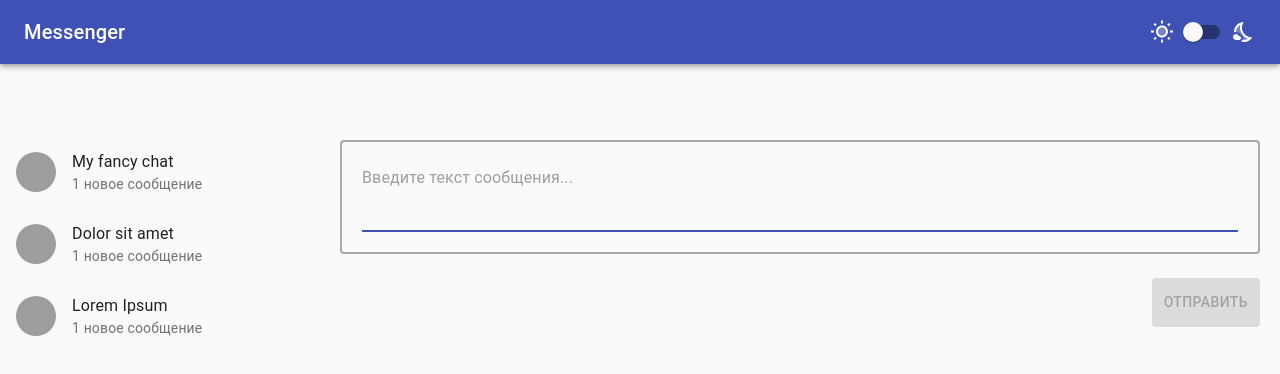
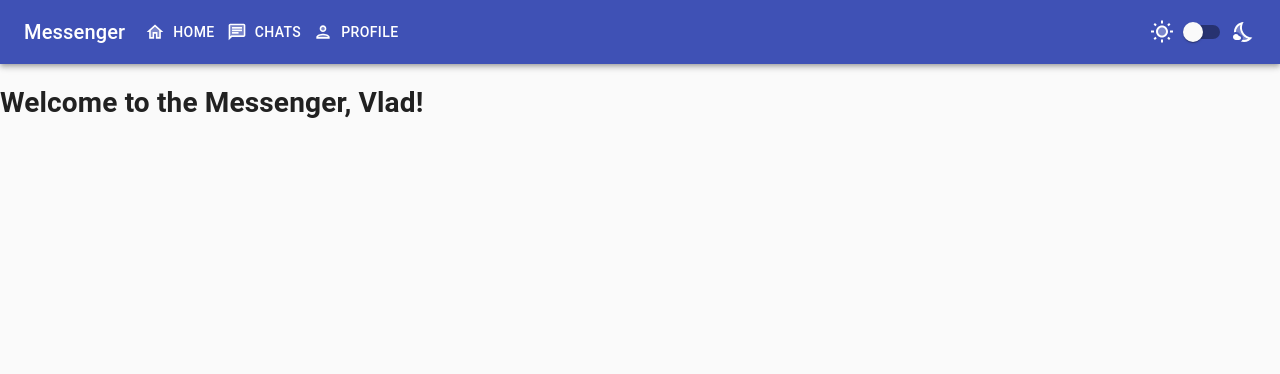
Before and after one commit to workedgitpraktikum/react_gb, a React (Create React App) app: page / in a window 1280 px wide. Shown: the top 374 px of the page. Built offline with nearby package versions, Linux system fonts and the light colour scheme; grey boxes are pictures that could not be loaded.

Commit message:
Задания 1-2
- добавил роутер;
- разбил приложение на основные компоненты;
- настроил ссылки и маршрутизацию

```diff
--- a/package.json
+++ b/package.json
@@ -12,6 +12,7 @@
     "prop-types": "^15.7.2",
     "react": "^17.0.2",
     "react-dom": "^17.0.2",
+    "react-router-dom": "^5.3.0",
     "react-scripts": "4.0.3",
     "web-vitals": "^1.1.2"
   },
--- a/src/App.js
+++ b/src/App.js
@@ -1,10 +1,8 @@
 import { useState } from 'react';
-import { CssBaseline, Grid, createTheme, ThemeProvider } from '@material-ui/core';
+import { CssBaseline, createTheme, ThemeProvider } from '@material-ui/core';
 import Header from './components/Header/Header';
-import ChatList from './components/ChatList/ChatList';
-import { CHAT_LIST } from './const';
-import PropTypes from 'prop-types'
-import MessageBox from './components/MessageBox/MessageBox';
+import { BrowserRouter, Switch, Route } from 'react-router-dom';
+import { navigation } from './navigation';
 
 const initialTheme = createTheme({
   palette: {
@@ -12,7 +10,7 @@ const initialTheme = createTheme({
   }
 });
 
-function App({ user }) {
+function App() {
   const [theme, setTheme] = useState(initialTheme);
 
   //функция переключения темы
@@ -36,28 +34,25 @@ function App({ user }) {
   };
 
   return (
-    <ThemeProvider theme={theme}>
-      <CssBaseline />
-      <Header changeThemeType={changeThemeType}/>
-      <Grid
-        container
-        style={{
-          marginTop: "4rem",
-        }}
-      >
-        <Grid item xs={3}>
-          <ChatList list={CHAT_LIST}/>
-        </Grid>
-        <Grid item xs={9}>
-          <MessageBox user={user}/>
-        </Grid>
-      </Grid>
-    </ThemeProvider>
+    <BrowserRouter>
+      <ThemeProvider theme={theme}>
+        <CssBaseline />
+        <Header changeThemeType={changeThemeType}/>
+        <Switch>
+          {navigation.map(({ title, link, component}) => {
+            return (
+              <Route
+                key={title}
+                exact={link === "/"}
+                path={link}
+                component={component}
+              />
+            )
+          })}
+        </Switch>
+      </ThemeProvider>
+    </BrowserRouter>
   );
 }
 
 export default App;
-
-App.propTypes = {
-  user: PropTypes.string
-}
--- /dev/null
+++ b/src/components/Chats/Chats.js
@@ -0,0 +1,24 @@
+import { Grid } from '@material-ui/core';
+import ChatList from '../ChatList/ChatList';
+import MessageBox from '../MessageBox/MessageBox';
+import { USER, CHAT_LIST } from '../../const';
+
+const Chats = () => {
+  return (
+    <Grid
+			container
+			style={{
+				marginTop: "4rem",
+			}}
+		>
+			<Grid item xs={3}>
+				<ChatList list={CHAT_LIST}/>
+			</Grid>
+			<Grid item xs={9}>
+				<MessageBox user={USER}/>
+			</Grid>
+		</Grid>
+  );
+}
+
+export default Chats;
--- a/src/components/Header/Header.js
+++ b/src/components/Header/Header.js
@@ -1,13 +1,19 @@
 import { useState } from "react";
-import { AppBar, Toolbar, Typography, Switch, makeStyles } from "@material-ui/core";
+import { AppBar, Toolbar, Typography, Switch, makeStyles, Button, Box } from "@material-ui/core";
 import { NightsStayTwoTone, WbSunnyTwoTone } from "@material-ui/icons";
 import PropTypes from 'prop-types';
+import { Link } from "react-router-dom";
+import { navigation } from "../../navigation";
 
 const useStyles = makeStyles({
   title: {
+    marginRight: 16
+  },
+  buttonGroup: {
     flexGrow: 1
   }
 });
+
 
 const Header = ({ changeThemeType }) => {
   const classes = useStyles();
@@ -25,6 +31,19 @@ const Header = ({ changeThemeType }) => {
           >
             Messenger
           </Typography>
+          <Box className={classes.buttonGroup}>
+            {navigation.map(({ title, link, icon }) => {
+              return (
+                <Button
+                  key={title}
+                  color="inherit"
+                  to={link}
+                  component={Link}
+                  startIcon={icon}
+                >{title}</Button>
+              )
+            })}
+          </Box>
 					<WbSunnyTwoTone/>
 					<Switch
 						checked={isDark}
--- /dev/null
+++ b/src/components/Home/Home.js
@@ -0,0 +1,9 @@
+import { USER } from '../../const';
+
+const Home = () => {
+  return (
+    <h1>Welcome to the Messenger, {USER}!</h1>
+  );
+}
+
+export default Home;
--- /dev/null
+++ b/src/components/Profile/Profile.js
@@ -0,0 +1,8 @@
+
+const Profile = () => {
+  return (
+    <h1>Please update your personal data</h1>
+  );
+}
+
+export default Profile;
--- a/src/const.js
+++ b/src/const.js
@@ -20,3 +20,5 @@ export const CHAT_LIST = [
 	  image: "https://picsum.photos/id/33/40"
 	},
   ]
+
+export const USER = "Vlad";
--- a/src/index.js
+++ b/src/index.js
@@ -3,11 +3,9 @@ import ReactDOM from 'react-dom';
 import './index.css';
 import App from './App';
 
-const USER = "Vlad";
-
 ReactDOM.render(
   <React.StrictMode>
-    <App user={USER}/>
+    <App />
   </React.StrictMode>,
   document.getElementById('root')
 );
--- /dev/null
+++ b/src/navigation.js
@@ -0,0 +1,23 @@
+import { ChatTwoTone, HomeTwoTone, PersonTwoTone } from "@material-ui/icons";
+import Chats from "./components/Chats/Chats";
+import Home from "./components/Home/Home";
+import Profile from "./components/Profile/Profile";
+
+export const navigation = [
+	{
+    title: "Home",
+    link: "/",
+		component: Home,
+    icon: <HomeTwoTone/>
+  }, {
+    title: "Chats",
+    link: "/chats",
+		component: Chats,
+		icon: <ChatTwoTone/>
+  }, {
+    title: "Profile",
+    link: "/profile",
+		component: Profile,
+		icon: <PersonTwoTone/>
+  }
+];
```
Also changed, not shown: 1 other file (tests, documents, lock files or other folders).
